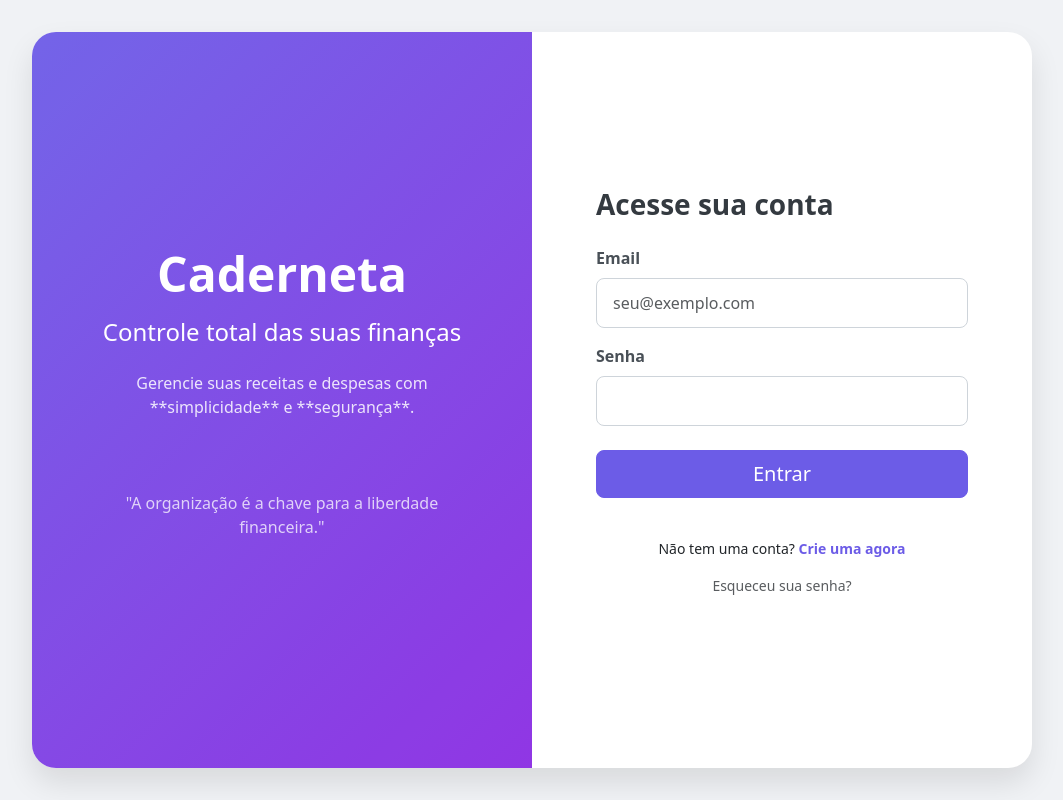
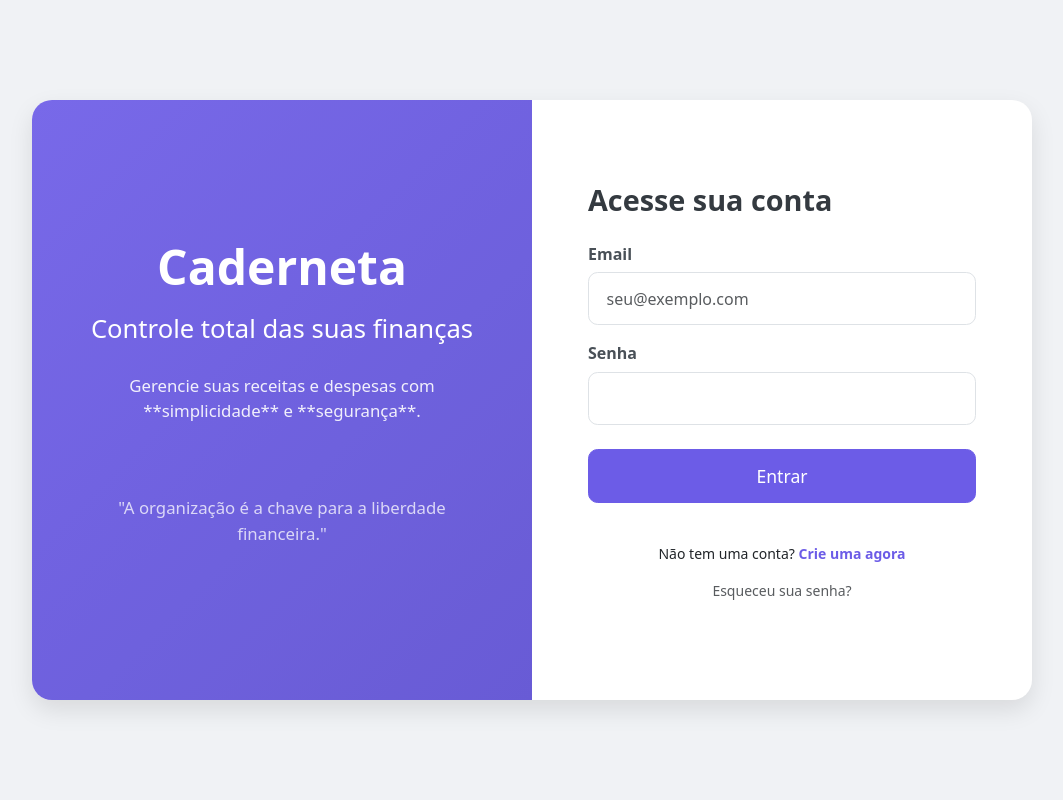
Before and after one commit to RaylaneRamos/caderneta-financeira-php, a PHP site: page / in a window 1280 px wide. Shown: the whole page, without its empty margins (108-1171 px from the left). Run offline with PHP 8.4, Linux system fonts and the light colour scheme.

Commit message:
Refinando design da tela de login: Bordas e sombras aprimoradas para melhor estética.

```diff
--- a/index.php
+++ b/index.php
@@ -17,19 +17,21 @@ if ($_SERVER['REQUEST_METHOD'] === 'POST') {
     if (!$password) $errors[] = 'Senha obrigatória.';
 
     if (empty($errors)) {
-        // 1. Buscar o usuário pelo email e buscar a coluna 'password_hash' (CORRIGIDO)
+        try {
             $stmt = $pdo->prepare('SELECT id, password_hash FROM usuarios WHERE email = ? LIMIT 1');
             $stmt->execute([$email]);
             $user = $stmt->fetch();
 
-        // 2. Verificar senha (usando 'password_hash')
             if ($user && password_verify($password, $user['password_hash'])) {
-            // Sucesso no login
                 $_SESSION['user_id'] = $user['id'];
                 header('Location: dashboard.php');
                 exit;
             } else {
                 $errors[] = 'Email ou senha incorretos.';
+            }
+        } catch (PDOException $e) {
+            $errors[] = 'Erro de conexão. Tente novamente.';
+            // error_log("Login PDO Error: " . $e->getMessage()); // Para depuração
         }
     }
 }
@@ -45,8 +47,9 @@ if ($_SERVER['REQUEST_METHOD'] === 'POST') {
   <style>
     /* PADRÃO DE CORES ROXO/LILÁS */
     :root {
-      --purple: #6c5ce7; /* Um roxo mais vibrante */
-      --light-purple: #9370db;
+      --purple: #6c5ce7; /* Roxo vibrante */
+      --dark-purple: #5b4dd1; /* Um roxo um pouco mais escuro para o gradiente */
+      --light-purple: #9370db; /* Lilás */
     }
     .text-purple { color: var(--purple) !important; }
     .btn-purple {
@@ -56,45 +59,43 @@ if ($_SERVER['REQUEST_METHOD'] === 'POST') {
       transition: background-color 0.3s, border-color 0.3s;
     }
     .btn-purple:hover {
-      background-color: #5d50d6;
-      border-color: #5d50d6;
+      background-color: var(--dark-purple); /* Mais escuro no hover */
+      border-color: var(--dark-purple);
       color: white;
     }
 
-    /* LAYOUT 'SPLIT SCREEN' MODERNO */
+    /* LAYOUT 'SPLIT SCREEN' MELHORADO */
     body {
-        /* Fundo suave para contraste */
-        background-color: #f0f2f5;
+      background-color: #f0f2f5; /* Fundo suave */
       display: flex;
-        align-items: stretch; /* Estica o conteúdo verticalmente */
-        justify-content: center;
+      align-items: center; /* Centraliza verticalmente o container */
+      justify-content: center; /* Centraliza horizontalmente o container */
       min-height: 100vh;
       margin: 0;
+      padding: 1rem; /* Padding para evitar que o container toque as bordas em telas pequenas */
     }
     .auth-container {
-        /* Ocupa a tela inteira em telas grandes, centralizado */
       display: flex;
       width: 100%;
       max-width: 1000px; /* Limite de largura para desktop */
-        min-height: 700px; /* Altura mínima para o visual */
+      min-height: 600px; /* Altura mínima ajustada para menos */
       background: white;
-        border-radius: 1.5rem; /* Bordas mais suaves */
-        box-shadow: 0 15px 30px rgba(0, 0, 0, 0.1); /* Sombra mais destacada */
-        overflow: hidden;
-        margin: 2rem;
+      border-radius: 1.25rem; /* Bordas mais suaves e consistentes */
+      box-shadow: 0 10px 25px rgba(0, 0, 0, 0.1); /* Sombra mais sutil e elegante */
+      overflow: hidden; /* Garante que o conteúdo respeite o border-radius */
     }
-    /* Seção de Marca (Fundo Roxo) */
+
+    /* Seção de Marca (Fundo Roxo com gradiente melhorado) */
     .brand-section {
-        background: linear-gradient(135deg, var(--purple), #8a2be2); /* Gradiente moderno */
+      background: linear-gradient(135deg, var(--purple) 0%, var(--dark-purple) 100%); /* Gradiente mais suave */
       color: white;
-        padding: 4rem;
+      padding: 3.5rem; /* Padding ajustado */
       flex: 1;
       display: flex;
       flex-direction: column;
       justify-content: center;
       align-items: center;
       text-align: center;
-        /* Adiciona uma sutil animação ou estilo */
       position: relative;
     }
     .brand-section::after {
@@ -104,28 +105,30 @@ if ($_SERVER['REQUEST_METHOD'] === 'POST') {
       left: 0;
       right: 0;
       bottom: 0;
-        background: rgba(255, 255, 255, 0.05); /* Overlay sutil */
+      background: rgba(255, 255, 255, 0.08); /* Overlay sutil com mais opacidade */
+      border-radius: inherit; /* Garante que o overlay tenha o mesmo border-radius do container */
     }
     .brand-title {
       font-size: 3rem;
-        font-weight: 700; /* Mais negrito */
-        margin-bottom: 0.5rem;
-        z-index: 1; /* Garante que fique acima do overlay */
+      font-weight: 700;
+      margin-bottom: 0.75rem; /* Espaçamento ajustado */
+      z-index: 1;
     }
     .brand-section h2 {
-        font-size: 1.5rem;
-        margin-bottom: 1.5rem;
+      font-size: 1.6rem; /* Um pouco maior */
+      margin-bottom: 1.75rem; /* Espaçamento ajustado */
       z-index: 1;
+      line-height: 1.3; /* Melhor legibilidade */
     }
     .brand-section p {
-        font-size: 1rem;
-        opacity: 0.85;
+      font-size: 1.05rem; /* Um pouco maior */
+      opacity: 0.9; /* Mais visível */
       z-index: 1;
     }
 
     /* Seção do Formulário (Fundo Branco) */
     .form-section {
-        padding: 4rem;
+      padding: 3.5rem; /* Padding ajustado */
       flex: 1;
       display: flex;
       flex-direction: column;
@@ -133,48 +136,85 @@ if ($_SERVER['REQUEST_METHOD'] === 'POST') {
     }
     .form-section h3 {
       font-weight: 700;
-        color: #343a40; /* Cor escura para melhor legibilidade */
-        margin-bottom: 2rem;
+      color: #343a40;
+      margin-bottom: 2.25rem; /* Espaçamento ajustado */
+      font-size: 1.8rem; /* Um pouco maior */
     }
     .form-control {
-        border-radius: 0.5rem; /* Bordas arredondadas nos campos */
-        padding: 0.75rem 1rem;
-        border-color: #ced4da;
+      border-radius: 0.6rem; /* Bordas mais suaves nos campos */
+      padding: 0.85rem 1.1rem; /* Mais padding interno */
+      border: 1px solid #dee2e6; /* Borda mais definida */
+      transition: border-color 0.2s, box-shadow 0.2s;
     }
     .form-control:focus {
       border-color: var(--purple);
-        box-shadow: 0 0 0 0.25rem rgba(108, 92, 231, 0.25);
+      box-shadow: 0 0 0 0.3rem rgba(108, 92, 231, 0.2); /* Sombra de foco mais suave */
     }
     .form-label {
-        font-weight: 600; /* Rótulos mais destacados */
+      font-weight: 600;
       color: #495057;
+      margin-bottom: 0.4rem; /* Pequeno espaçamento abaixo do label */
+    }
+    .btn-lg {
+        padding: 0.8rem 1.5rem; /* Padding do botão maior */
+        font-size: 1.1rem; /* Fonte maior no botão */
+        border-radius: 0.6rem; /* Bordas do botão mais suaves */
     }
 
-    /* Adaptação para telas menores (responsividade) */
+    /* Adaptação para telas menores (responsividade aprimorada) */
     @media (max-width: 992px) {
+      body {
+        padding: 0; /* Remove o padding do body em mobile para maximizar espaço */
+      }
       .auth-container {
         flex-direction: column;
-            width: 95%;
-            margin: 1rem auto;
-            min-height: auto;
-        }
-        .brand-section, .form-section {
-            padding: 2.5rem;
-            flex: none; /* Desativa o flex-grow */
+        width: 100%; /* Ocupa a largura total */
+        margin: 0; /* Remove margem */
+        min-height: auto; /* Altura flexível */
+        border-radius: 0; /* Sem borda arredondada em mobile */
+        box-shadow: none; /* Sem sombra em mobile */
       }
       .brand-section {
-            border-bottom-left-radius: 0;
-            border-bottom-right-radius: 0;
+        padding: 2.5rem 1.5rem; /* Padding ajustado para mobile */
+        border-radius: 0; /* Garante que não haja borda arredondada herdada */
         text-align: left;
         align-items: flex-start;
       }
+      .brand-section::after {
+          border-radius: 0; /* Overlay também sem border-radius */
+      }
       .brand-title {
-            font-size: 2.5rem;
+        font-size: 2.2rem; /* Tamanho da fonte ajustado */
+      }
+      .brand-section h2 {
+        font-size: 1.3rem; /* Tamanho da fonte ajustado */
+      }
+      .brand-section p {
+        font-size: 0.9rem;
+      }
+      .form-section {
+        padding: 2rem 1.5rem; /* Padding ajustado para mobile */
+      }
+      .form-section h3 {
+        font-size: 1.5rem;
+        margin-bottom: 1.8rem;
       }
     }
     @media (max-width: 576px) {
       .brand-section, .form-section {
-            padding: 1.5rem;
+        padding: 1.5rem; /* Padding menor em telas muito pequenas */
+      }
+      .brand-title {
+        font-size: 2rem;
+      }
+      .brand-section h2 {
+        font-size: 1.1rem;
+      }
+      .brand-section p {
+        font-size: 0.85rem;
+      }
+      .form-section h3 {
+        font-size: 1.3rem;
       }
     }
   </style>
```
Lines whose indentation alone changed are shown as unchanged.
